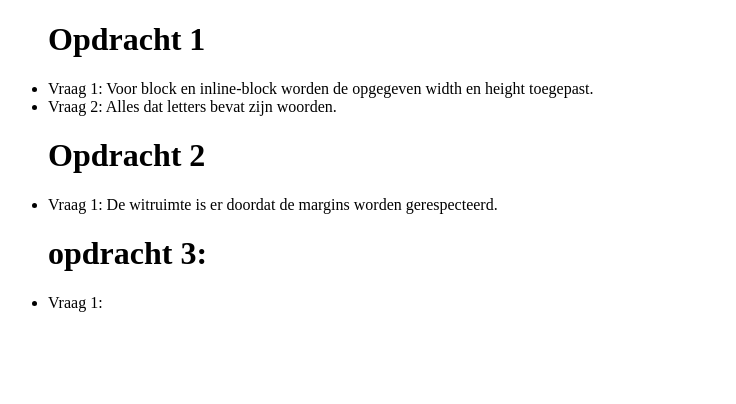
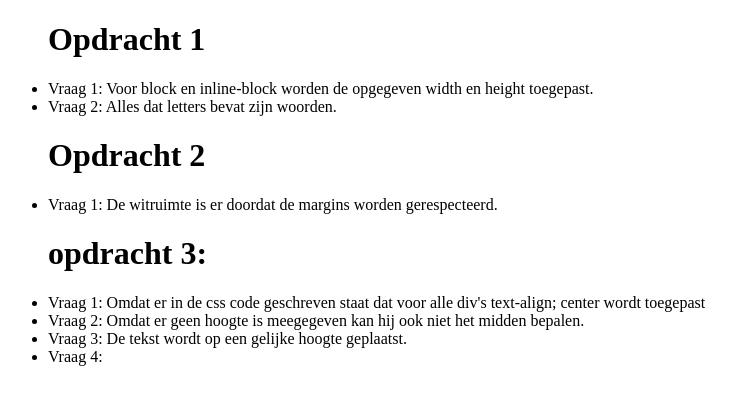
Before and after one commit to r0879266/Web-Development-Noah-Foulon, a plain HTML site: page Week 8/Opdrachten week 8.html in a window 1280 px wide. Shown: the whole page, without its empty margins (0-736 px from the left). Drawn offline with Linux system fonts and the light colour scheme.

Commit message:
Update Opdrachten week 8.html

```diff
--- a/Week 8/Opdrachten week 8.html
+++ b/Week 8/Opdrachten week 8.html
@@ -16,7 +16,10 @@
 </ul>
 <ul>
     <h1>opdracht 3:</h1>
-    <li>Vraag 1:</li>
+    <li>Vraag 1: Omdat er in de css code geschreven staat dat voor alle div's text-align; center wordt toegepast</li>
+    <li>Vraag 2: Omdat er geen hoogte is meegegeven kan hij ook niet het midden bepalen.</li>
+    <li>Vraag 3: De tekst wordt op een gelijke hoogte geplaatst.</li>
+    <li>Vraag 4:</li>
 </ul>
 </body>
 </html>
```
